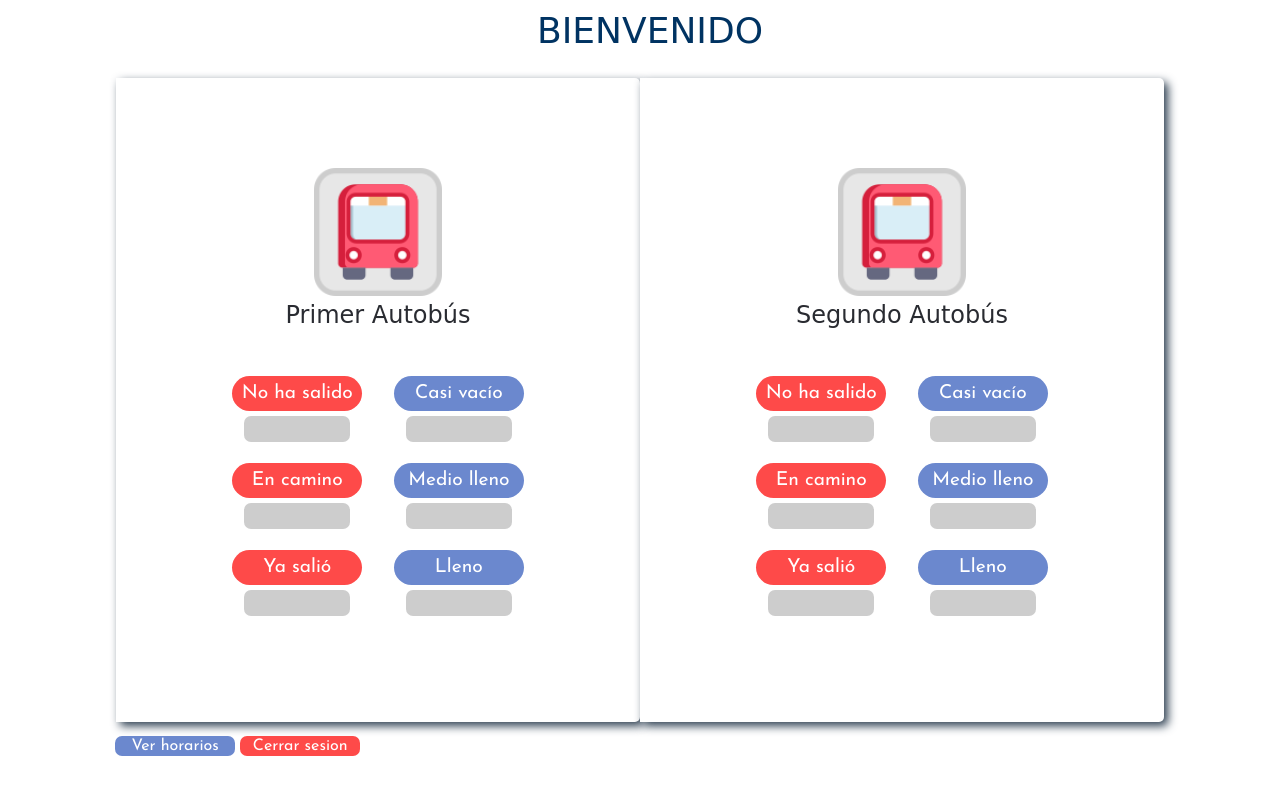
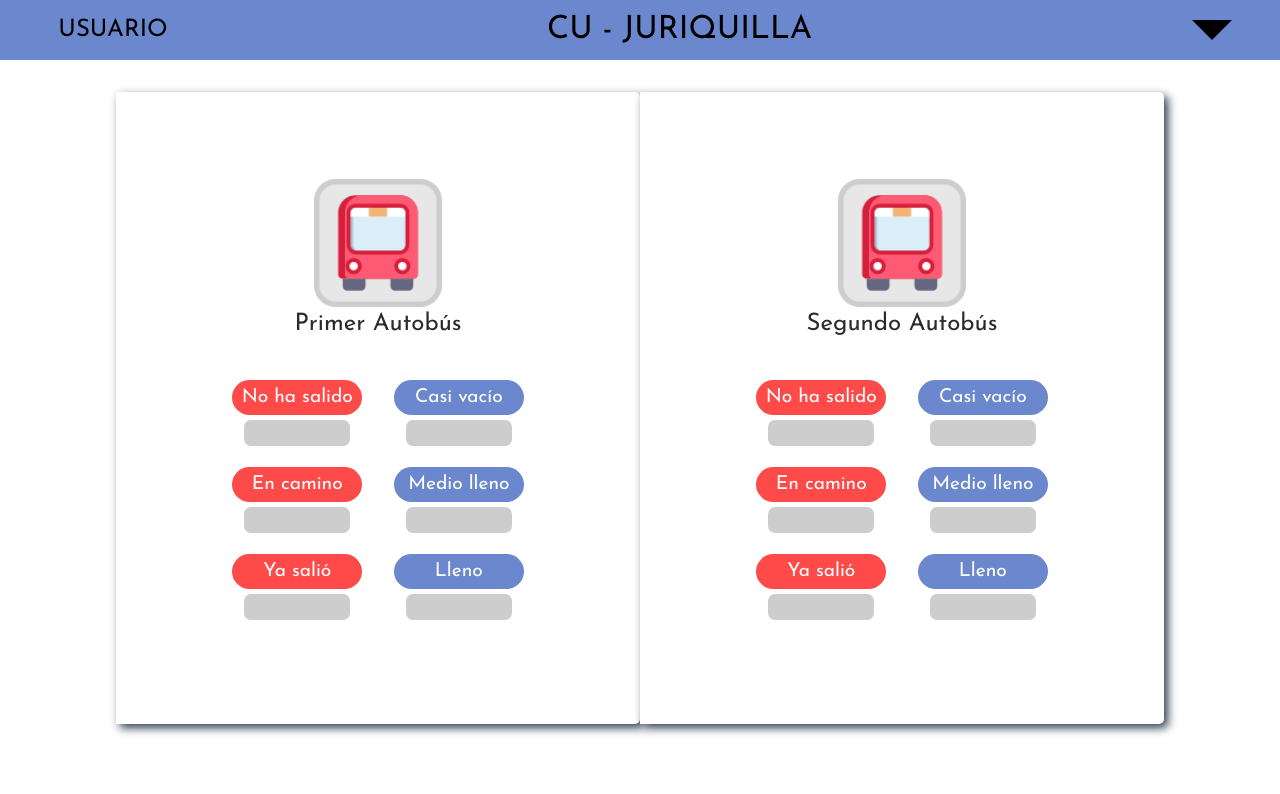
Before and after one commit to JuanPabloOS/transporte, a website: page public/index.html in a window 1280 px wide. Drawn offline with nearby package versions, Linux system fonts and the light colour scheme; no server answers; sample sign-in values are in the browser's storage; a web font is replaced by a local one.

Commit message:
Barra de navegacion semi-funcional
Si alguien puede ayudar, el boton de navegacion (navBtn), no tiene el area de accion debida, solo una super chiquita hasta arriba

```diff
--- a/public/css/index.css
+++ b/public/css/index.css
@@ -1,21 +1,90 @@
 *{
-    padding: 0px;
-    margin: 0px;
+    padding: 0;
+    margin: 0;
     font-family: 'Josefin Sans', sans-serif;
     font-size: 1em;
     outline: none;
 }
-.bienvenido{
+button{
+    cursor: pointer;
+}
+.navBar{
     position: fixed;
-    text-align: center;
-    color: #003362;
-    font-family: 'Sofia', cursive;
-    font-size: 1.5em;
     padding: 5px;
     width: 100%;
+    height: 50px;
+    background-color: #6B88CE;
+    display: flex;
+    justify-content: center;
+    align-items: center;
+}
+#user{
+    color: black;
+    //font-family: 'Sofia';
+    font-size: 1.5em;
+    text-align: center;
+    float: left;
+}
+#destino{
+    color: black;
+    //font-family: 'Sofia';
+    font-size: 2em;
+    width: 80%;
+    text-align: center;
+}
+#navBtn{
+    padding: 0px;
+    background-color: transparent;
+    border: none;
+    width: 40px;
+    height: 40px;
+}
+#navBtnImg{
+    float: right;
+    width: 40px;
+    height: 40px;
+    background-position:center;
+    background-size:auto;
+    background-attachment:fixed;
+
+}
+#navDesp{
+    z-index: 1;
+    float: right;
+    position: relative;
+    margin-top: 60px;
+    height: 80px;
+    width: 150px;
+    background-color: #6B88CE;
+    visibility: hidden;
+    border-radius: 0px 0px 0px 5px;
+}
+#verTabla{
+    position: relative;
+    width: 100%;
+    height: 30px;
+    border: 0;
+    font-size: 1em;
+    background-color: #FE4A49;
+    text-align: center;
+    align-content: center;
+    color: white;
+    margin-top: 5px;
+}
+#cerrarS{
+    position: relative;
+    width: 100%;
+    height: 30px;
+    border: 0;
+    font-size: 1em;
+    background-color: #FE4A49;
+    text-align: center;
+    align-content: center;
+    color: white;
+    margin-top: 5px;
 }
 .texto{
-    font-family: 'Sofia', cursive;
+    //font-family: 'Sofia';
 }
 .contenedor{
     box-sizing: border-box;
@@ -28,6 +97,7 @@
     justify-content: center;
     align-items: center;
     flex-wrap: wrap-reverse;
+    margin-top: 15px;
 }
 .contOpciones{
     width: 65%;
@@ -162,34 +232,6 @@ input{
     border-bottom-right-radius: 7px;
     color: white;
 }
-#verTabla{
-    position: fixed;
-    width: 120px;
-    height: 20px;
-    border: 0;
-    font-size: 1em;
-    background-color: #6B88CE;
-    text-align: center;
-    align-content: center;
-    border-radius: 7px;
-    color: white;
-    top: 92%;
-    left: 9%;
-}
-#cerrarS{
-    position: fixed;
-    width: 120px;
-    height: 20px;
-    border: 0;
-    font-size: 1em;
-    background-color: #FE4A49;
-    text-align: center;
-    align-content: center;
-    border-radius: 7px;
-    color: white;
-    top: 92%;
-    left: calc(9% + 125px);
-}
 #ahora{
     color: #FE4A49;
 }
--- a/public/index.html
+++ b/public/index.html
@@ -10,12 +10,23 @@
     <title>UAQ-IBUS</title>
 </head>
 <body>
-    <div class="bienvenido"><p class="bienvenido">BIENVENIDO</p></div>
+    <div class="navBar">
+        <div id="user">USUARIO</div>
+        <div class="texto" id="destino">CU - JURIQUILLA</div>
+        <button id="navBtn" onclick="verDesp()">
+            <img src="img/flecha.svg" id="navBtnImg" >
+        </button>
+    </div>
+
+    <div id="navDesp">
+        <button id="cerrarS" onclick="cerrarSesion()">Cerrar sesion</button>
+        <button id="verTabla" onclick="hr()">Ver horarios</button>
+    </div>
     <div class="contenedor">
         <div class="elem bus1">
             <div class="bus">
                 <div class="top">
-                    <img src="img/logo.png" alt="">
+                    <img src="img/logo.png" alt="" >
                     <p class="texto">Primer Autobús</p>
                 </div>
                 <div class="contOpciones">
@@ -78,8 +89,6 @@
             </div>
         </div>
     </div>
-    <button id="verTabla" onclick="hr()">Ver horarios</button>
-    <button id="cerrarS" onclick="cerrarSesion()">Cerrar sesion</button>
     <div id="horarios">
         <p class="texto" id="ahora"></p>
         <button id="xTabla" onclick="hr()">X</button>
@@ -100,20 +109,22 @@
     </div>
     <script type="text/javascript">
         var visible = false;
+        var visibleDesp = false;
         function hr() {
             actualiza();
             if (visible) {
                 hora = document.getElementById('horarios');
                 hora.style.visibility="hidden";
                 visible = false;
-                btn = document.getElementById('verTabla');
-                btn.style.visibility="unset";
+                /*btn = document.getElementById('verTabla');
+                btn.style.visibility="unset";*/
             } else {
                 hora = document.getElementById('horarios');
                 hora.style.visibility="unset";
                 visible = true;
-                btn = document.getElementById('verTabla');
-                btn.style.visibility="hidden";
+                /*btn = document.getElementById('verTabla');
+                btn.style.visibility="hidden";*/
+                verDesp()
             }
         }
         function actualiza(){
@@ -121,6 +132,17 @@
             var h = "Hora Actual: "+d.getHours() +":"+ d.getMinutes();
             document.getElementById("ahora").innerHTML = h;
         }
+        function verDesp() {
+            if (visibleDesp) {
+                desp = document.getElementById('navDesp');
+                desp.style.visibility="hidden";
+                visibleDesp = false;
+            } else {
+                desp = document.getElementById('navDesp');
+                desp.style.visibility="unset";
+                visibleDesp = true;
+            }
+        }
     </script>
     <script src="/socket.io/socket.io.js"></script>
     <script src="js/socket-cliente.js"></script>
```
Also changed, not shown: public/img/flecha.svg (added).
